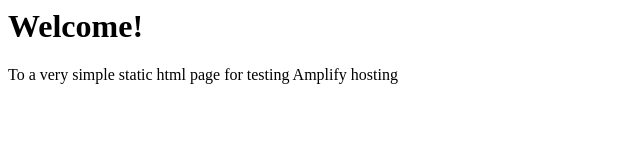
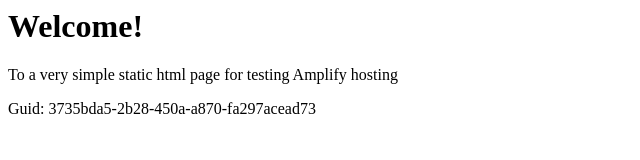
Before and after one commit to aws-aemilia-fra/Github-PR-Commit-Integration-Test-DoNotTouch-Gith-OKSLNVO2-v1-preprod-eu-central-1, a website: page src/index.html in a window 1280 px wide. Shown: the whole page, without its empty margins (0-640 px from the left). Drawn offline with Linux system fonts and the light colour scheme.

Commit message:
commit from integ tests

```diff
--- a/src/index.html
+++ b/src/index.html
@@ -1,3 +1,5 @@
+
+
 <html lang="en">
 
 <head>
@@ -10,6 +12,6 @@
 <body>
     <h1>Welcome!</h1>
     <p>To a very simple static html page for testing Amplify hosting</p>
-</body>
+    <p>Guid: 3735bda5-2b28-450a-a870-fa297acead73</p></body>
 
 </html>
```
